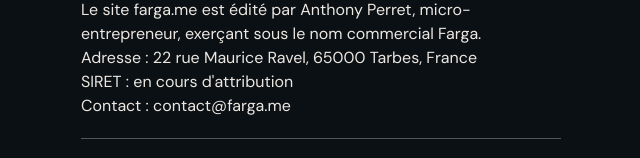
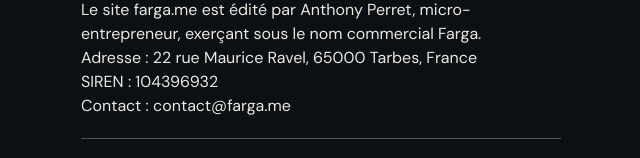
Before and after one commit to anthonyperret/site-vitrine, a Next.js app: page /mentions-legales in a window 1280 px wide. Shown: the part 384-542 px from the top of the page, without its empty margins (319-959 px from the left). Built offline with nearby package versions, Linux system fonts and the light colour scheme.

Commit message:
siren number

```diff
--- a/src/app/(main)/mentions-legales/page.tsx
+++ b/src/app/(main)/mentions-legales/page.tsx
@@ -20,7 +20,7 @@
                     <p>Le site farga.me est édité par Anthony Perret, micro-entrepreneur, exerçant sous le nom commercial Farga.</p>
 
                     <p>Adresse : 22 rue Maurice Ravel, 65000 Tarbes, France</p>
-                    <p>SIRET : en cours d&apos;attribution</p>
+                    <p>SIREN : 104396932</p>
                     <p>Contact : contact@farga.me</p>
 
                     <hr className="text-ivoire/33 my-5" />
```
